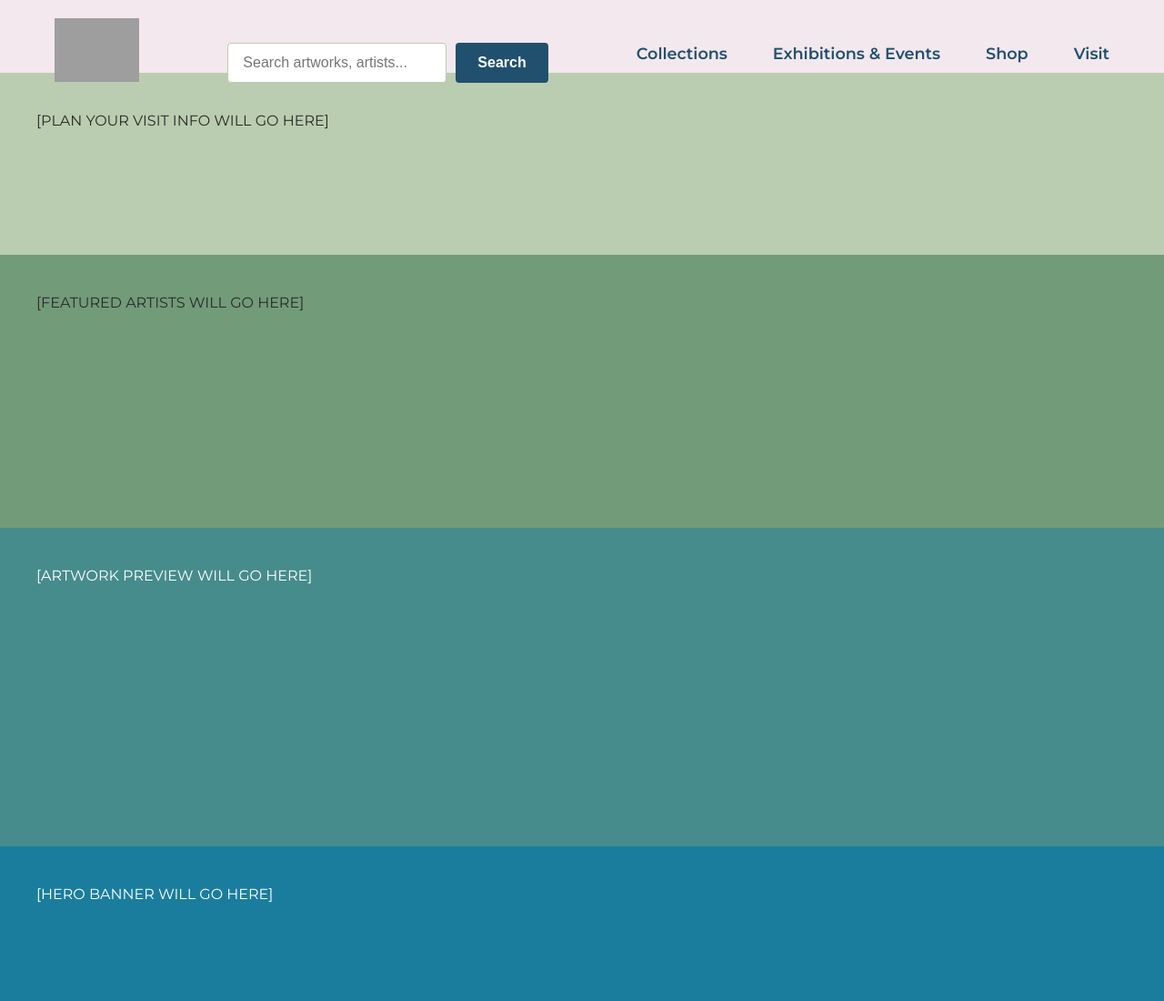
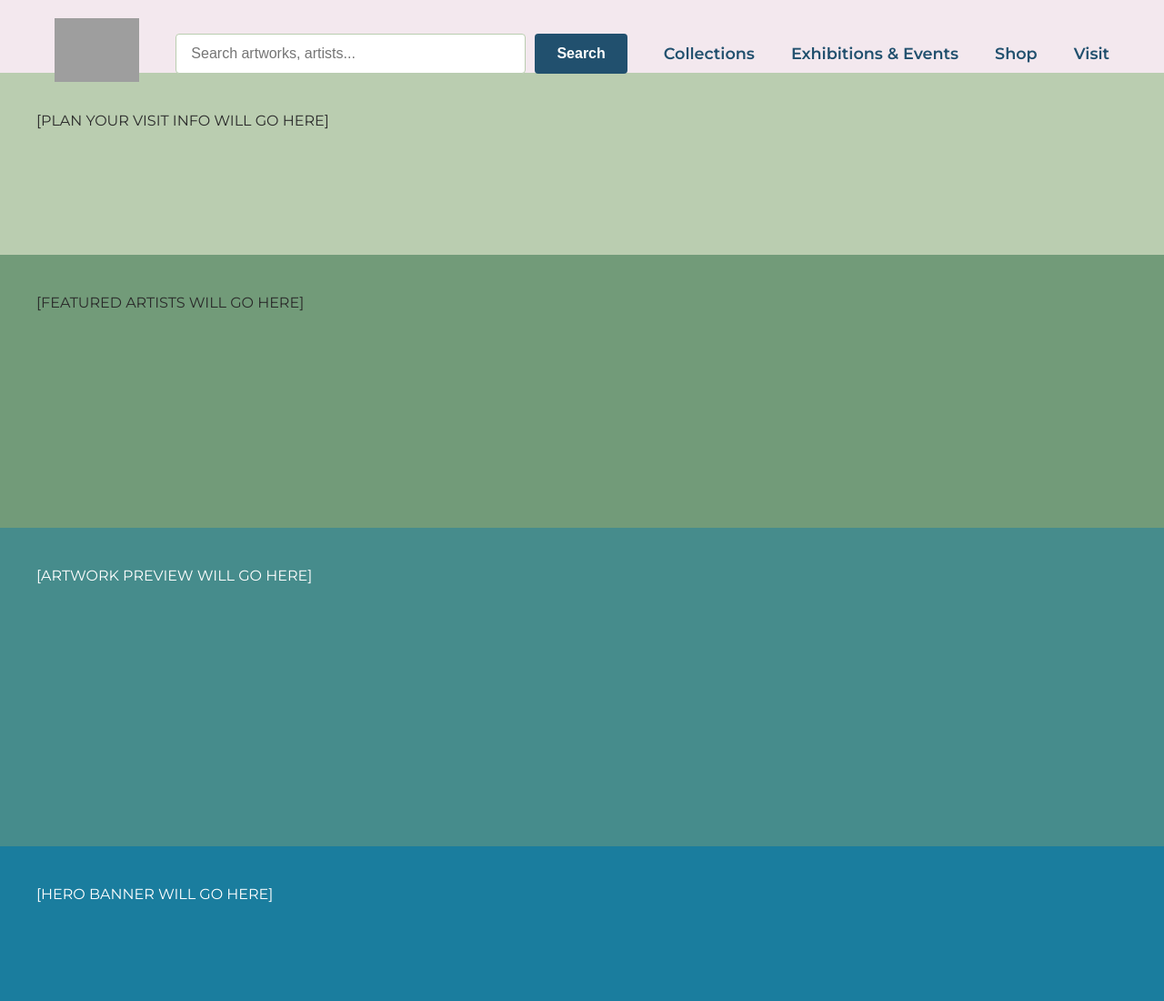
Before and after one commit to DevSingh-11/london-museum, a plain HTML site: page index.html in a window 1280 px wide. Shown: the top 1100 px of the page at 91% size. Drawn offline with Linux system fonts and the light colour scheme; grey boxes are pictures that could not be loaded.

Commit message:
Update style.css

```diff
--- a/style.css
+++ b/style.css
@@ -26,7 +26,7 @@ body {
 /* ===== HEADER STYLES ===== */
 #header {
     background-color: var(--lavender-blush);
-    padding: 30px 0 20px 0; /* More top padding for bigger feel */
+    padding: 25px 0;
     color: var(--text-dark);
 }
 
@@ -34,44 +34,27 @@ body {
     display: flex;
     justify-content: space-between;
     align-items: center;
-    max-width: 1400px; /* Wider container */
+    max-width: 1400px;
     margin: 0 auto;
-    padding: 0 40px; /* More side spacing */
+    padding: 0 40px;
+    gap: 40px; /* Space between logo, search, and nav */
 }
 
 .logo img {
-    height: 70px; /* Bigger logo */
+    height: 70px;
     width: auto;
 }
 
-.main-nav {
+.search-container {
     display: flex;
-    gap: 50px; /* More space between nav items */
-}
-
-.main-nav a {
-    color: var(--yale-blue);
-    text-decoration: none;
-    font-weight: 600; /* Bolder text */
-    font-size: 1.1rem; /* Slightly larger text */
-    transition: color 0.3s ease;
-}
-
-.main-nav a:hover {
-    color: var(--cerulean);
-}
-
-.search-container {
-    max-width: 1400px; /* Wider to match header */
-    margin: 20px auto 0; /* More top margin */
-    padding: 0 40px; /* More side spacing to match header */
-    display: flex;
+    flex: 1;
+    max-width: 500px;
     gap: 10px;
 }
 
 .search-container input {
     flex: 1;
-    padding: 12px 16px; /* Bigger search bar */
+    padding: 12px 16px;
     border: 1px solid var(--ash-grey);
     border-radius: 4px;
     background-color: white;
@@ -82,7 +65,7 @@ body {
     background-color: var(--yale-blue);
     color: white;
     border: none;
-    padding: 12px 24px; /* Bigger button */
+    padding: 12px 24px;
     border-radius: 4px;
     cursor: pointer;
     font-size: 1rem;
@@ -92,6 +75,24 @@ body {
 
 .search-container button:hover {
     background-color: var(--cerulean);
+}
+
+.main-nav {
+    display: flex;
+    gap: 40px;
+}
+
+.main-nav a {
+    color: var(--yale-blue);
+    text-decoration: none;
+    font-weight: 600;
+    font-size: 1.1rem;
+    transition: color 0.3s ease;
+    white-space: nowrap;
+}
+
+.main-nav a:hover {
+    color: var(--cerulean);
 }
 
 /* ===== TEMPORARY LAYOUT STYLES ===== */
```
